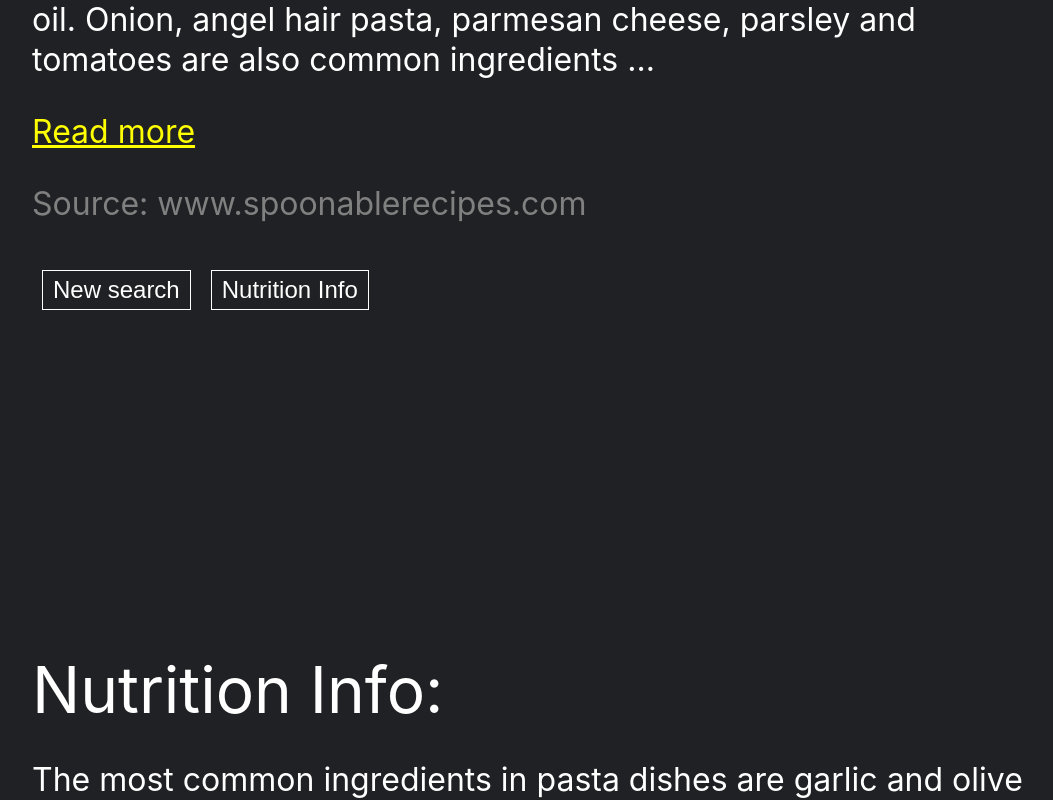
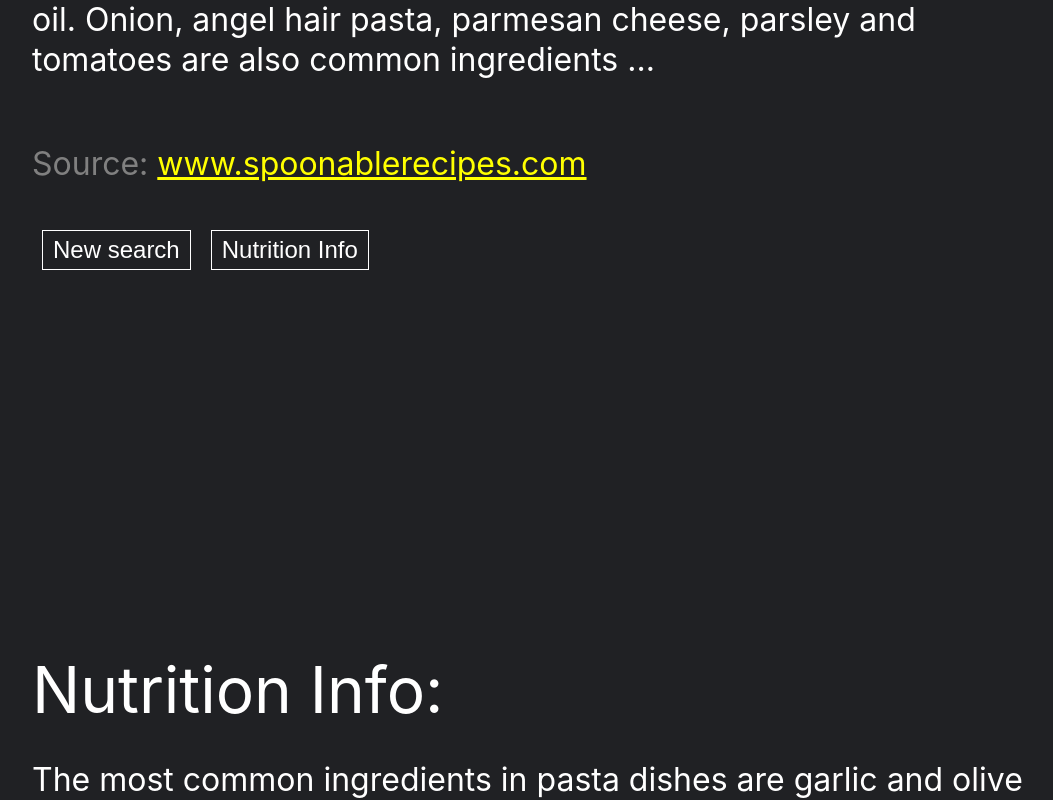
Before and after one commit to lil-white-shadow/food-genie, a React (Create React App) app: page / in a window 1280 px wide. Shown: the part 1429-2229 px from the top of the page, without its empty margins (96-1149 px from the left). Built offline with nearby package versions, Linux system fonts and the light colour scheme.

Commit message:
update Card source style

```diff
--- a/src/components/Card.js
+++ b/src/components/Card.js
@@ -12,13 +12,14 @@ return (
       </p>
       : <p>{props.content}</p>
     }
-      <a href={props.contentSource}>Read more</a>
     </div>
     <div>
     </div>
     <div className="cardSource">
       <p>
-      Source: {props.contentSource.substring(0, props.contentSource.indexOf("com") + 3)}
+      Source: {
+        <a href="https://fdc.nal.usda.gov/fdc-app.html#/">{props.contentSource}</a>
+      }
       </p>
     </div>
   </div>
```
